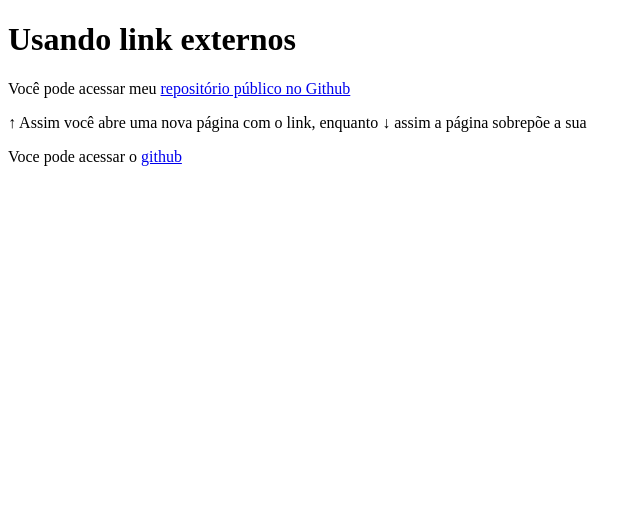
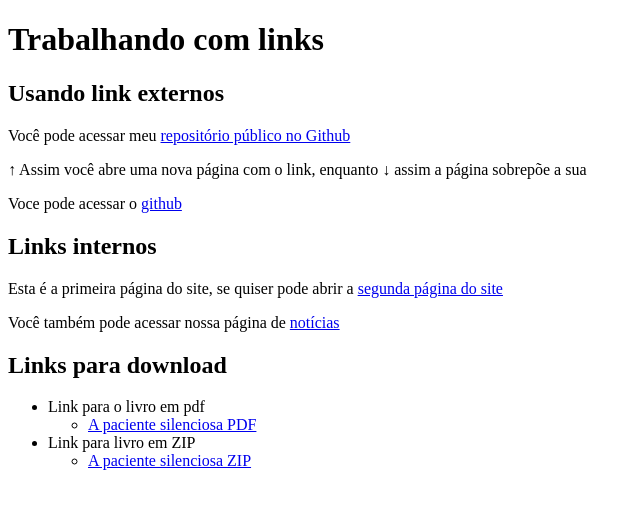
Before and after one commit to lorenaricoy/html-css, a plain HTML site: page exercicios01/exercicio009/index.html in a window 1280 px wide. Shown: the whole page, without its empty margins (0-642 px from the left). Drawn offline with Linux system fonts and the light colour scheme.

Commit message:
Atividade 9 updates

```diff
--- a/exercicios01/exercicio009/index.html
+++ b/exercicios01/exercicio009/index.html
@@ -8,9 +8,27 @@
     <link rel="shortcut icon" href="favicon.ico" type="image/x-icon">
 </head>
 <body>
-    <h1>Usando link externos</h1>
+    <h1>Trabalhando com links</h1>
+    <h2>Usando link externos</h2>
     <p>Você pode acessar meu <a href="https://github.com/lorenaricoy" target="blank" rel="external">repositório público no Github</a></p>
     <p>&uparrow; Assim você abre uma nova página com o link, enquanto &downarrow; assim a página sobrepõe a sua</p>
     <p>Voce pode acessar o <a href="https://github.com">github</a></p>
+
+    <h2>Links internos</h2>
+    <p>Esta é a primeira página do site, se quiser pode abrir a  <a href="pag002.html" target="_self" rel="next"> segunda página do site</a> </p>
+    <p>Você também pode acessar nossa página de  <a href="noticias/pag003.html" target="_self" rel="next">notícias</a></p>
+
+    <h2>Links para download</h2>
+    <ul>
+        <li>Link para o livro em pdf</li>
+        <ul>
+            <li><a href="livro/A Paciente Silenciosa - Alex Michaelides.pdf" target="_blank" rel="external" type="application/pdf">A paciente silenciosa PDF </a></li>
+        </ul>
+        <li>Link para livro em ZIP</li>
+        <ul>
+            <li><a href="livro/A Paciente Silenciosa.zip" download="A Paciente Silenciosa.zip" type="application/zip">A paciente silenciosa ZIP</a></li>
+        </ul>
+    </ul>
+
 </body>
 </html>
```
Also changed, not shown: exercicios01/exercicio009/noticias/pag003.html (added, +15 -0 lines), exercicios01/exercicio009/pag002.html (added, +13 -0 lines), 2 other files.
